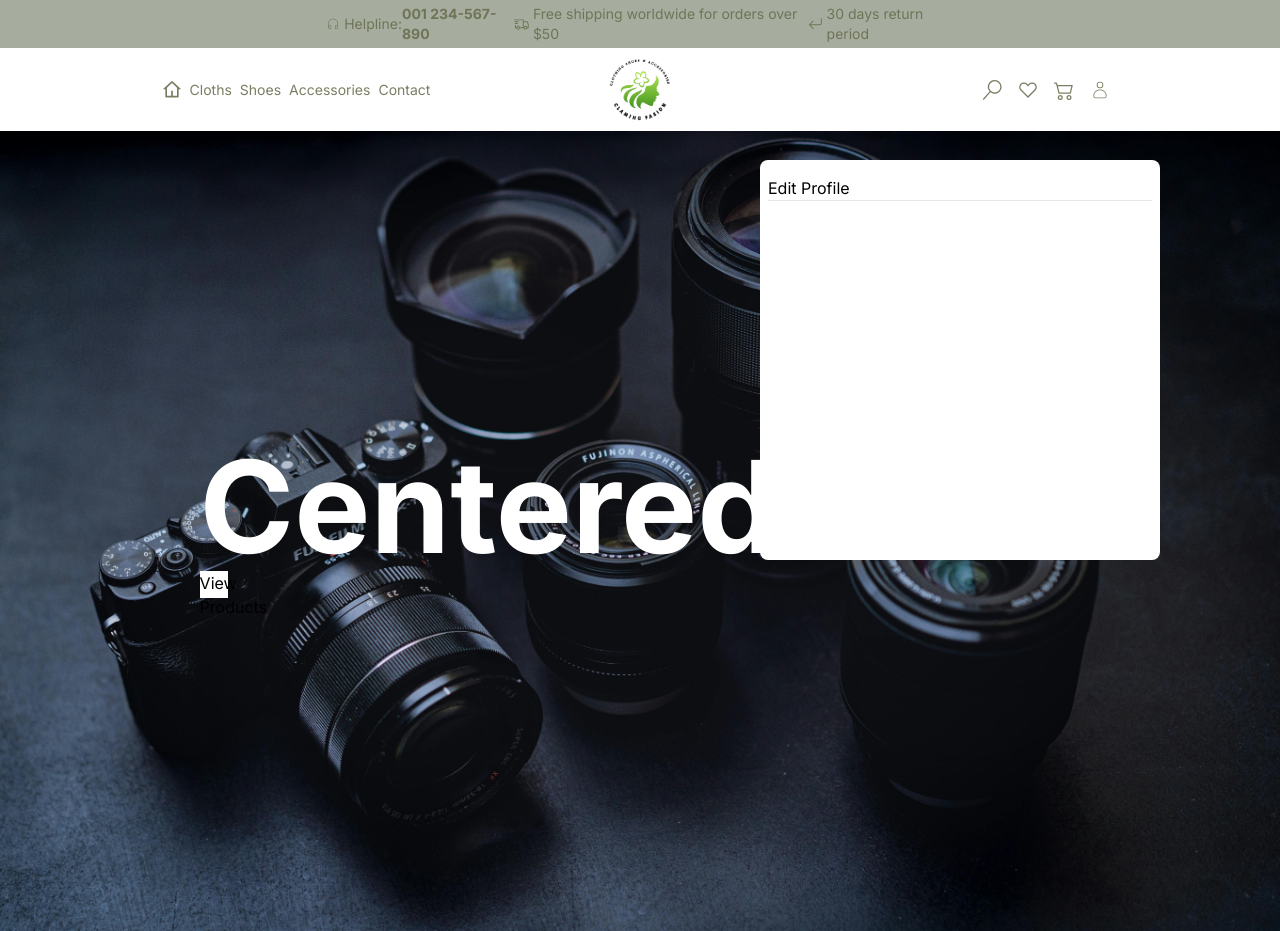
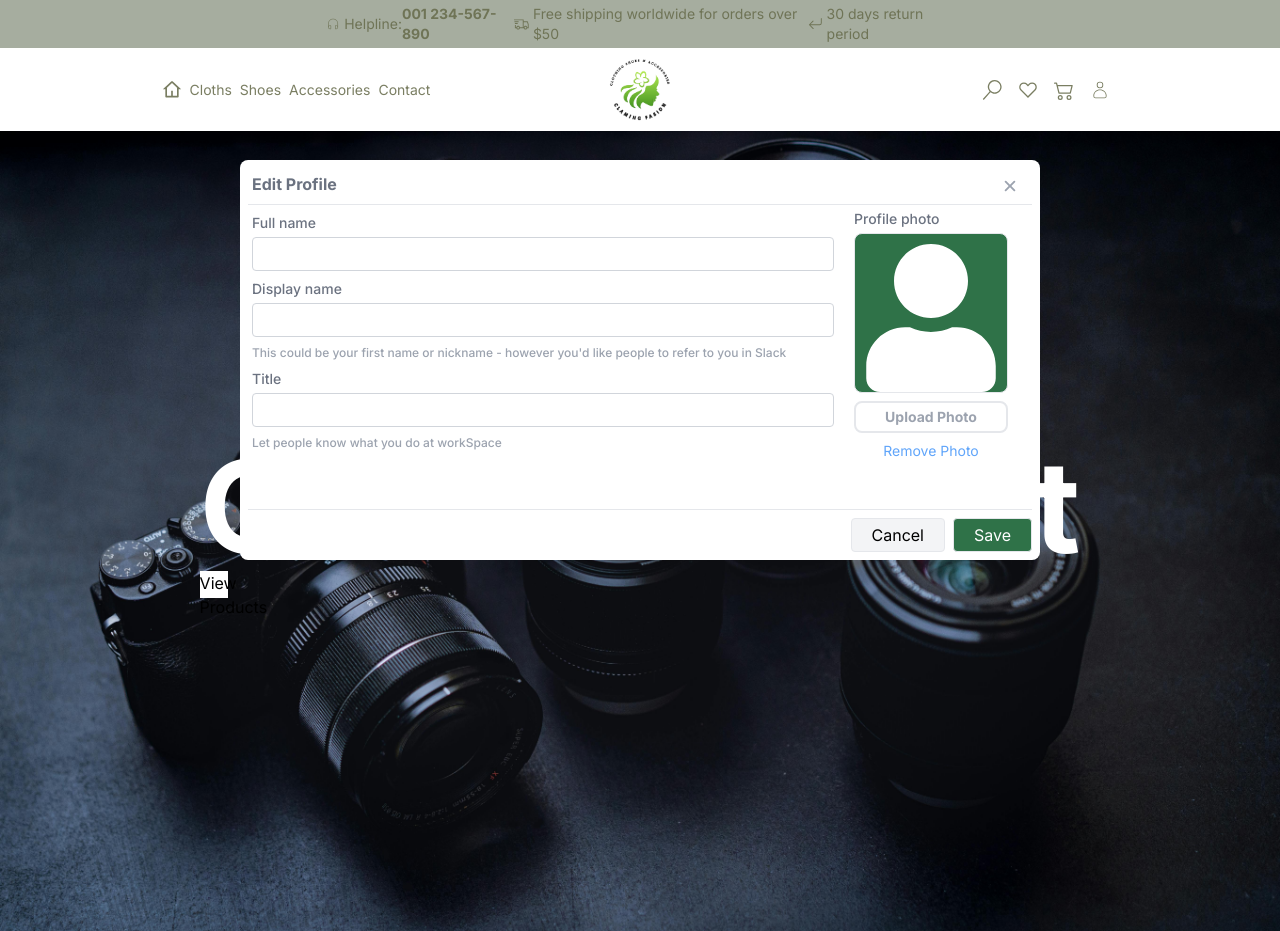
Before and after one commit to tarunapanwar/authentication-with--google, a Next.js app: page / in a window 1280 px wide. Both pictures are taken after a click on the element 1100 px from the left and 89 px from the top of the page. Built offline with nearby package versions, Linux system fonts and the light colour scheme; no server answers; the database is empty.

Commit message:
update profile code

```diff
--- a/src/app/Components.tsx
+++ b/src/app/Components.tsx
@@ -33,10 +33,57 @@ export const Header = () => {
                     <div className="px-2 text-lightestGreen text-sm cursor-pointer"><VscSearch className="h-5 w-5" /></div>
                     <div className="px-2 text-lightestGreen text-sm cursor-pointer"><VscHeart className="h-5 w-5" /></div>
                     <div className="px-2 text-lightestGreen text-sm cursor-pointer"><BsCart2 className="h-5 w-5" /></div>
-                    <div className="px-2 text-lightestGreen text-sm cursor-pointer" onClick={() => {setShowModel({type: 'editUser', params: {}})}}><CiUser className="h-5 w-5" /></div>
+                    <div className="px-2 text-lightestGreen text-sm cursor-pointer"
+                        onClick={() => {
+                            setShowModel({
+                                type: 'editUser',
+                                params: { recordId: "669617538a57ea57f523abc5" },
+                                onDismiss: (val) => {
+                                    setShowModel({type: undefined, params: {}})
+                                }
+                            })
+                        }}
+                    >
+                        <CiUser className="h-5 w-5" />
+                    </div>
                 </div>
             </div>
-            {showModel?.type === 'editUser' && <EditProfile />}
+            {showModel?.type === 'editUser' &&
+                <EditProfile
+                    recordId={showModel?.params?.recordId}
+                    onDismiss={(v) => {
+                        if(showModel?.onDismiss) showModel?.onDismiss(v);
+                        else setShowModel({type: undefined, params: {}})
+                    }}
+                />
+            }
         </>
     )
 }
+
+interface ITextField {
+    name: String;
+    type?: String;
+    placeholder?: String;
+    isFieldNameHorizontal?: boolean;
+    title?: String;
+    value: any;
+    onChange: (v: any) => void;
+}
+
+export const TextField = ({name, type, placeholder, title, isFieldNameHorizontal, value, onChange}: ITextField) => {
+    return(
+        <div className={isFieldNameHorizontal ? 'flex py-1' : 'py-1'}>
+            <div className="font-medium text-gray-500 text-sm pb-1">{title}</div>
+            <input
+                className="p-1 border rounded border-gray-300 w-full"
+                type={type ? `${type}` : 'text'}
+                name={`${name}`}
+                placeholder={placeholder ? `${placeholder}` : ''}
+                value={value}
+                onChange={(e) => {if(onChange) onChange(e?.target?.value)}}
+                required
+            />
+        </div>
+    )
+}
--- a/src/app/EditProfile/Page.tsx
+++ b/src/app/EditProfile/Page.tsx
@@ -1,11 +1,83 @@
 "use client"
 import React from "react";
+import { TextField } from "../Components";
+import { IoClose } from "react-icons/io5";
+import { FaUser } from "react-icons/fa";
+import axios from "axios";
 
-export const EditProfile = () => {
+interface IEditProps {
+    recordId: string
+    onDismiss: (val?: any) => void;
+}
+
+interface IProfile {
+    fullname: string,
+    displayName: string,
+    title: string
+}
+
+export const EditProfile = ({recordId, onDismiss}: IEditProps) => {
+    const imgRef = React.useRef<any>();
+    const [values, setValues] = React.useState<IProfile>();
+    const [loading, setLoading] = React.useState<boolean>(false);
+
+    React.useEffect(() => {
+        if(recordId){
+            const getUser = async() => {
+                const response = await axios.get(`api/users/signup/${recordId}`);
+                if(response && response?.data && response?.data?.success && response?.data?.result){
+                    setValues(response?.data?.result);
+                }
+            }
+            getUser();
+        }
+    }, [recordId])
+
+    const updateUser = async(id: string, value: IProfile) => {
+        if(id && value){
+            setLoading(true);
+            let response = await axios.put(`api/users/signup/${recordId}`, value);
+            if(response && response?.data && response?.data?.success) onDismiss();
+            else throw new Error('Failed update user');
+            setLoading(false);
+        }
+    }
+
     return(
-        <div className='w-25 h-25 z-10 absolute top-40 left-47 bg-white rounded-lg p-2'>
-            <h1 className='text-md pt-2'>Edit Profile</h1>
-            <hr className="w-full"/>
+        <div className='w-35 h-25 z-10 flex flex-col justify-between absolute top-40 left-1/2 transform -translate-x-1/2 bg-white rounded-lg p-2'>
+            <div>
+                <div className="flex justify-between">
+                    <h1 className='text-md p-1 font-bold text-gray-500'>Edit Profile</h1>
+                    <div className="w-10 p-2 cursor-pointer"><IoClose className="h-5 w-5 text-gray-400" onClick={() => onDismiss()}/></div>
+                </div>
+                <hr className="w-full"/>
+                <div className="flex p-1">
+                    <div className="w-3/4">
+                        <TextField title={'Full name'} name={'fullname'} value={values?.fullname} onChange={(e) => setValues({...values, fullname: e?.target?.value} as any) } />
+                        <TextField title={'Display name'} name={'displayName'} value={values?.displayName} onChange={(e) => setValues({...values, displayName: e?.target?.value} as any) } />
+                        <div className="text-xs text-gray-400 py-1 font-medium">This could be your first name or nickname - however you'd like people to refer to you in Slack</div>
+                        <TextField title={'Title'} name={'title'} value={values?.title} onChange={(e) => { } } />
+                        <div className="text-xs text-gray-400 py-1 font-medium">Let people know what you do at workSpace</div>
+                    </div>
+                    <div className="w-1/4 px-5">
+                        <div className="float-right">
+                            <div className="font-medium text-gray-500 text-sm pb-1">Profile photo</div>
+                            <div className="w-full h-40 bg-darkestGreen border rounded-lg mb-2">
+                                <FaUser className="h-50 w-full text-white" style={{height:'100%',padding:"10px 5px 0px 5px"}}/>
+                            </div>
+                            <div className="w-full text-sm font-bold text-gray-400 border-2 border p-1 rounded-lg text-center cursor-pointer" onClick={(e) => imgRef?.current?.click()}>Upload Photo</div>
+                            <input ref={imgRef} type="file" className="hidden"/>
+                            <button className="w-full text-sm font-normal py-2 text-blue-400">Remove Photo</button>
+                        </div>
+                    </div>
+                </div>
+            </div>
+            <div className="border-t w-full pt-2">
+                <div className="float-right">
+                    <button className="border bg-gray-100 py-1 px-5 rounded mr-2" disabled={loading} onClick={(e) => onDismiss()}>Cancel</button>
+                    <button className="border bg-darkestGreen text-white py-1 px-5 rounded" disabled={loading} onClick={(e) => updateUser(recordId, values!)}>Save</button>
+                </div>
+            </div>
         </div>
     )
 }
--- /dev/null
+++ b/src/app/api/users/signup/[...id]/route.ts
@@ -0,0 +1,57 @@
+import { connect } from '@../../../src/dbConfig/dbConfig';
+import User from '@../../../src/models/userModels';
+import { NextRequest, NextResponse } from 'next/server';
+
+connect();
+
+export const GET = async(request: NextRequest, context: any) => {
+    try{
+        const {id} = context?.params;
+        if(id){
+            const user = await User.findById(id);
+            console.log('user', user);
+            if(!user) return NextResponse.json({ error: 'User not found' }, { status: 400 });
+            else {
+                const response = NextResponse.json({
+                    message: 'success',
+                    success: true,
+                    result: {
+                        fullname: user?.fullname,
+                        displayName: user?.displayName,
+                        title: user?.title,
+                        number: user?.number,
+                        email: user?.email,
+                        username: user?.username,
+                        about: user?.about
+                    }
+                });
+                return response;
+            }
+        } else return NextResponse.json({ error: 'User not found' }, { status: 400 })
+    }
+    catch(err: any){
+        return NextResponse.json({ error: err?.message }, { status: 500 })
+    }
+}
+
+export const PUT = async(req: NextRequest, context: any) => {
+    try{
+        const reqBody = await req.json();
+        const { id } = context?.params;
+        // const {fullname, displayName, title, number, email, username, about} = reqBody;
+        if(id){
+            // const updateUser = { id, ...reqBody };
+            console.log('update user...', reqBody);
+            const updateUser = await User.findByIdAndUpdate(id, reqBody, {new: true});
+            return NextResponse.json({
+                message: 'User updated successfully',
+                success: true,
+                result: updateUser
+            })
+        }
+        else return NextResponse.json({message: 'User not found'}, {status: 400})
+    }
+    catch(err: any){
+        return NextResponse.json({error: err?.message}, {status: 500})
+    }
+}
--- a/src/models/userModels.ts
+++ b/src/models/userModels.ts
@@ -18,13 +18,15 @@ const userSchema = new mongoose.Schema({
         lowercase: true,
         trim: true,
     },
-    password: {
-        type: String,
-        required: [true, "enter password"]
-    },
+    password: String,
+    // password: {
+    //     type: String,
+    //     required: [true, "enter password"]
+    // },
     authId: {
         type: String,
-        unique: true
+        unique: true,
+        sparse: true
     },
     provider: {
         type: String,
--- a/src/utils/commonUtils.ts
+++ b/src/utils/commonUtils.ts
@@ -20,11 +20,9 @@ export const sendEmail = async ({email, subject, text}: {email: string, subject:
             subject: subject,
             text: text
         });
-        //console.log('Email send successfully');
         return NextResponse.json({message: 'Email send successfully', success: true})
     }
     catch(err){
-        //console.log('Failed to send email');
         return NextResponse.json({message: 'Failed to send email', success: false});
     }
 }
--- a/tailwind.config.ts
+++ b/tailwind.config.ts
@@ -20,7 +20,8 @@ const config: Config = {
         '47': '47.5rem'
       },
       colors: {
-        lightestGreen: '#686c4ce0'
+        lightestGreen: '#686c4ce0',
+        darkestGreen: '#2f7248'
       }
     },
   },
```
